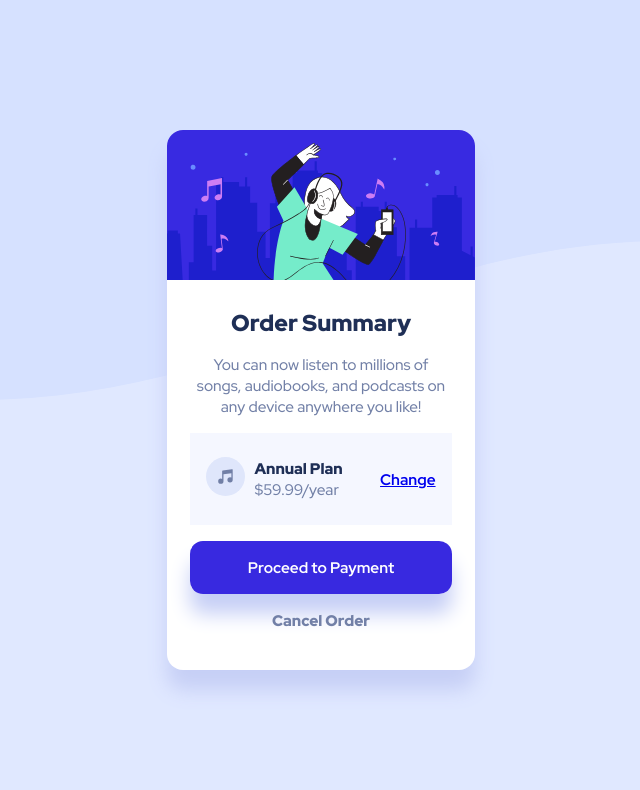
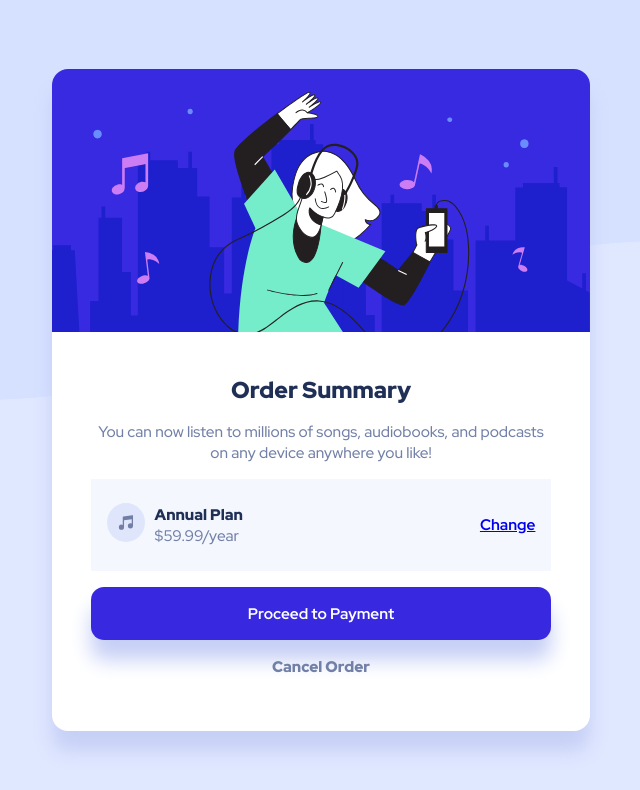
Before and after one commit to roserenity/roserenity.github.io, a plain HTML site: page Order-Summary/index.html in a window 768 px wide. Shown: the whole page, without its empty margins (63-703 px from the left). Drawn offline with Linux system fonts and the light colour scheme; files whose address does not match are found by name.

Commit message:
Add files via upload

```diff
--- a/Order-Summary/stylesheets/styles.scss
+++ b/Order-Summary/stylesheets/styles.scss
@@ -42,16 +42,16 @@ body {
         @include media-query (70vw, 5vw, 3vw, 3vw)
     }
     @media screen and (max-width: 375px) and (min-width: 340px){
-        @include media-query (80vw, 6vw, 4vw, 5vw)
+        @include media-query (80vw, 6vw, 3.5vw, 5vw)
     }
     @media screen and (max-width: 425px) and (min-width: 380px){
         @include media-query (80vw, 6vw, 3vw, 6vw)
     }
     @media screen and (max-width: 768px) and (min-width: 430px){
-        @include media-query (40vw, 3vw, 2vw, 3vw)
+        @include media-query (70vw, 3vw, 2vw, 5vw)
     }
     @media screen and (max-width: 1024px) and (min-width: 770px){
-        @include media-query (28vw, 2vw, 1vw, 3.5vw)
+        @include media-query (70vw, 5vw, 2vw, 5vw)
     }
 }
 
```
Also changed, not shown: Order-Summary/stylesheets/styles.css, 1 other file.
